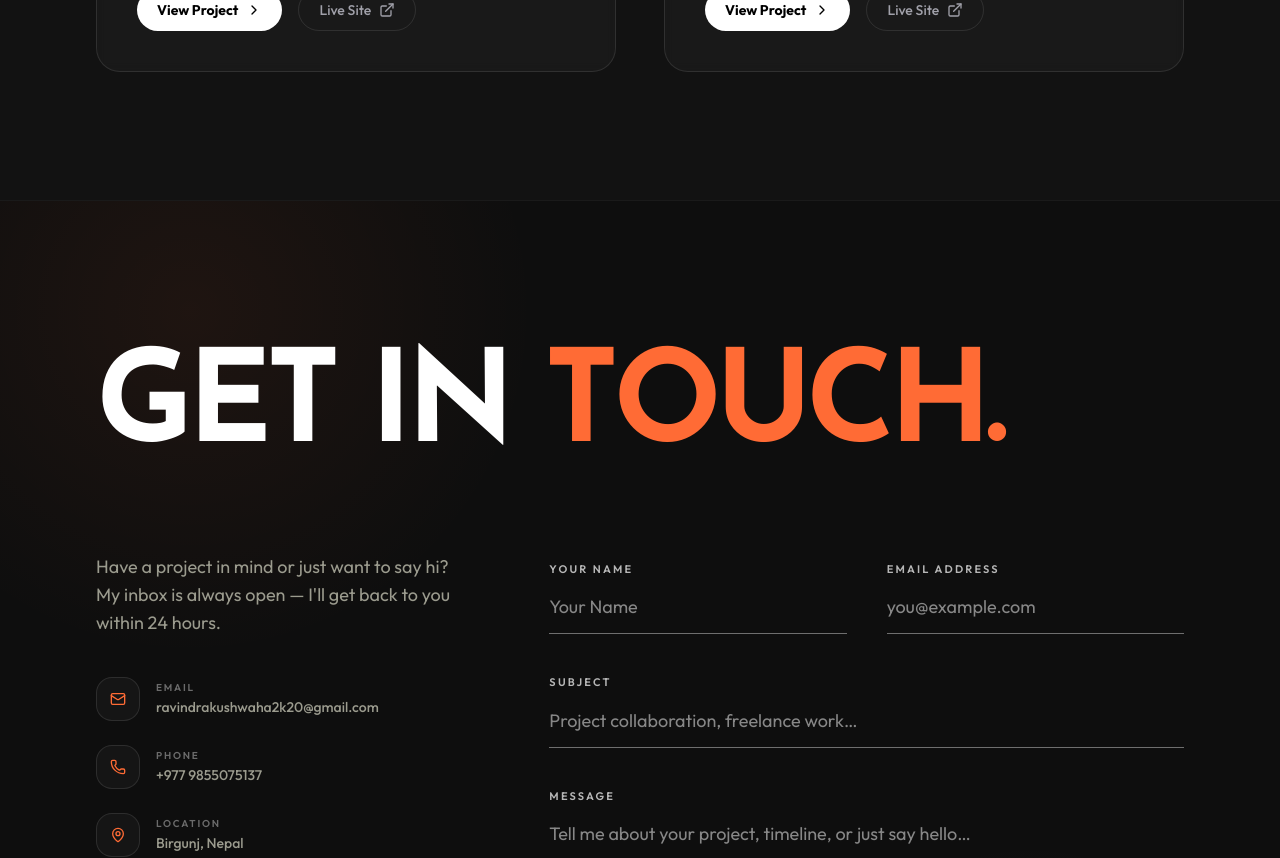
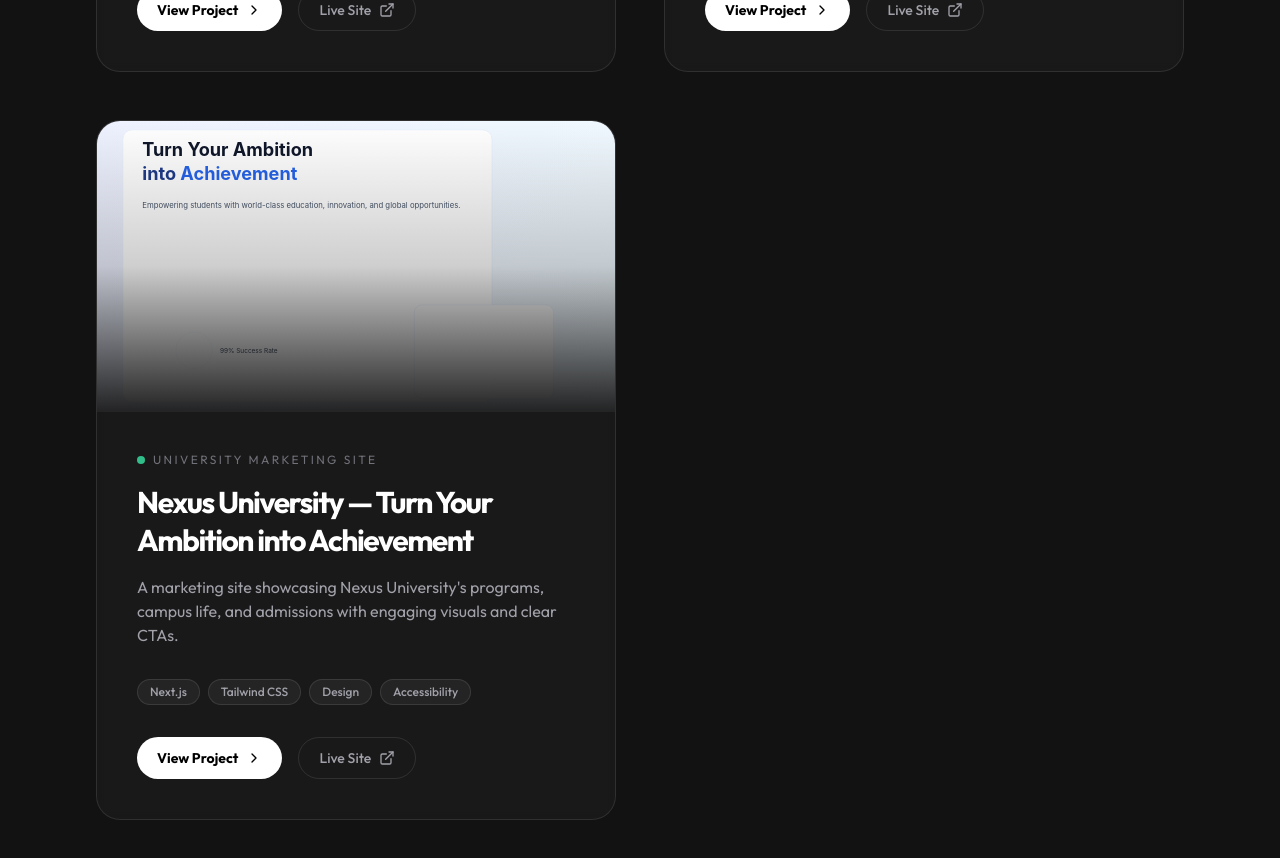
Before and after one commit to Ravindra001rk/Portfolio, a Next.js app: page /works in a window 1280 px wide. Shown: the part 1840-2698 px from the top of the page. Built offline with nearby package versions, Linux system fonts and the light colour scheme.

Commit message:
added nexus

```diff
--- a/src/components/Hero.tsx
+++ b/src/components/Hero.tsx
@@ -11,10 +11,10 @@ const fadeIn = (delay = 0) => ({
 });
 
 const rotatingHeroWords = [
-  "SCALABLE WEB APPS",
-  "CUSTOM ADMIN PANELS",
-  "MERN STACK SYSTEMS",
-  "REAL-WORLD PROJECTS",
+  "WEB APPS",
+  "ADMIN PANELS",
+  "MERN SYSTEMS",
+  "REAL PROJECTS",
 ];
 export default function Hero() {
   const [activeWordIndex, setActiveWordIndex] = useState(0);
--- a/src/data/projects.tsx
+++ b/src/data/projects.tsx
@@ -244,4 +244,49 @@ export const projects: Project[] = [
       { label: "Utilities", value: "xlsx, react-router-dom, Framer Motion" },
     ],
   },
+  {
+    id: "5",
+    slug: "nexus-university",
+    featured: true,
+    category: "University Marketing Site",
+    title: "Nexus University — Turn Your Ambition into Achievement",
+    liveUrl: "https://nexus-wine-xi.vercel.app/",
+
+    shortDesc:
+      "A marketing site showcasing Nexus University's programs, campus life, and admissions with engaging visuals and clear CTAs.",
+    tags: ["Next.js", "Tailwind CSS", "Design", "Accessibility"],
+    heroImage: "/sequence/nexus-university.svg",
+    features: [
+      {
+        icon: <Layout className="w-5 h-5" />,
+        color: "from-blue-500 to-cyan-400",
+        title: "Hero Showcase",
+        desc: "Large, responsive hero with rounded imagery and compelling call-to-action buttons.",
+      },
+      {
+        icon: <Sparkles className="w-5 h-5" />,
+        color: "from-purple-500 to-pink-400",
+        title: "Brand Experience",
+        desc: "Polished UI with custom typography, soft gradients, and subtle depth.",
+      },
+      {
+        icon: <Trophy className="w-5 h-5" />,
+        color: "from-yellow-500 to-amber-400",
+        title: "Metrics & Social Proof",
+        desc: "Prominent stats, alumni avatars, and ranking badges to build trust.",
+      },
+      {
+        icon: <MonitorSmartphone className="w-5 h-5" />,
+        color: "from-emerald-500 to-teal-400",
+        title: "Responsive & Accessible",
+        desc: "Mobile-first layout with clear hierarchy and accessible controls.",
+      },
+    ],
+    stack: [
+      { label: "Frontend", value: "Next.js + Tailwind CSS" },
+      { label: "Animations", value: "Framer Motion + Lenis" },
+      { label: "Images", value: "Optimized SVG/AVIF assets" },
+      { label: "Deployment", value: "Vercel" },
+    ],
+  },
 ];
```
Also changed, not shown: public/sequence/nexus-university.svg (added), 1 other file (tests, documents, lock files or other folders).
